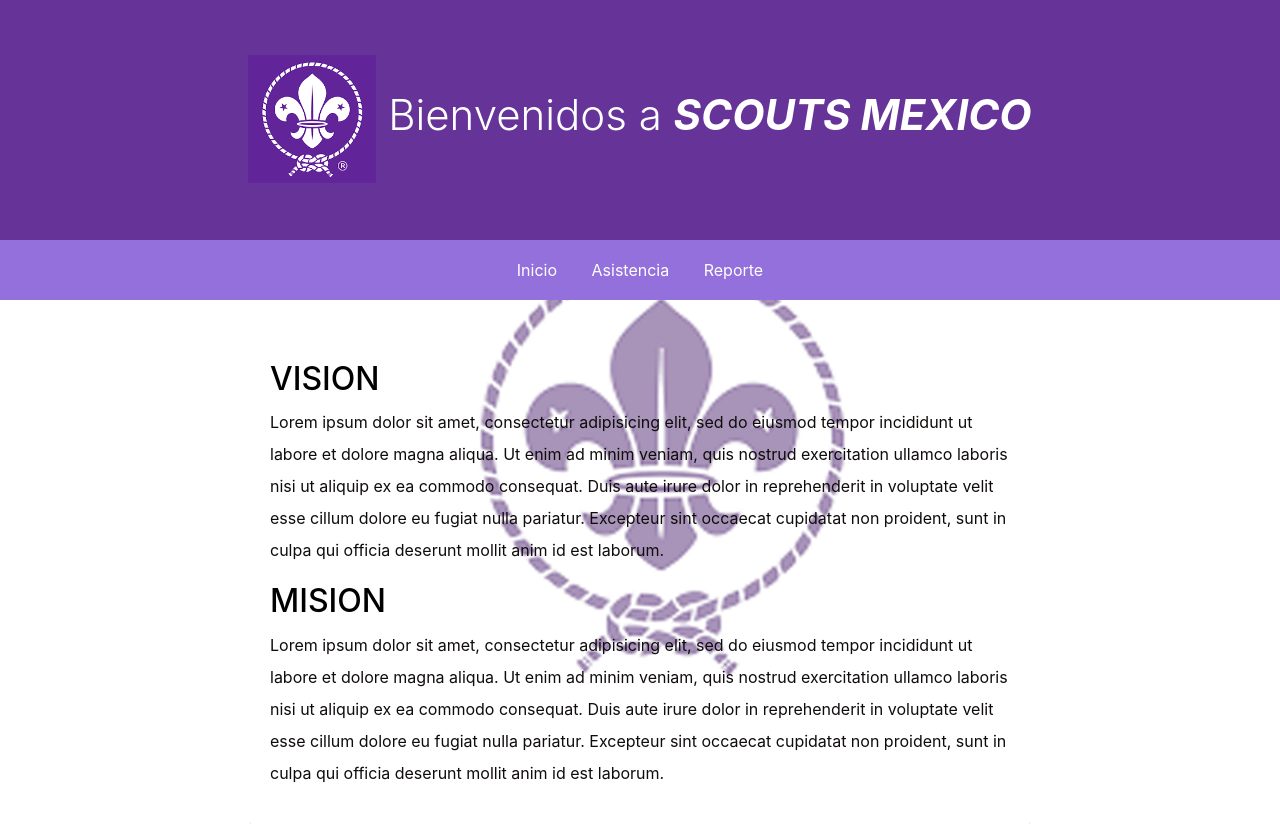
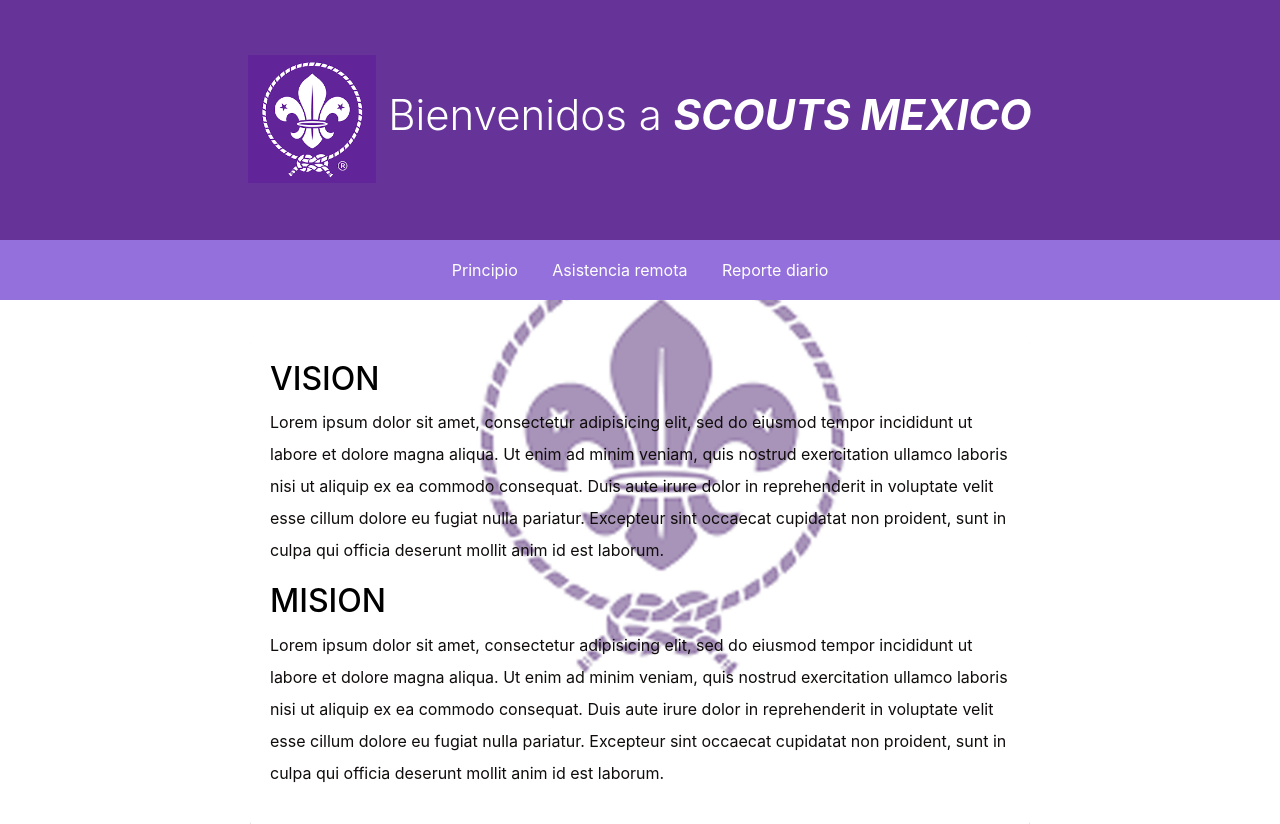
Before and after one commit to LeoDaniell/FondosCout, a PHP site: page /Fondoscout/ in a window 1280 px wide. Shown: the top 824 px of the page. Run offline with PHP 8.4, Linux system fonts and the light colour scheme; some web fonts are replaced.

Commit message:
se modifico el menu de navegacion

```diff
--- a/index.php
+++ b/index.php
@@ -34,9 +34,9 @@
 
 
 	<nav>
-		<a href="index.php" >Inicio</a>
-		<a href="index2.php">Asistencia</a>
-		<a href="index3.php">Reporte</a>
+		<a href="index.php" >Principio</a>
+		<a href="index2.php">Asistencia remota</a>
+		<a href="index3.php">Reporte diario</a>
 	</nav>
 </header>
 <div class="wrapper">
```
